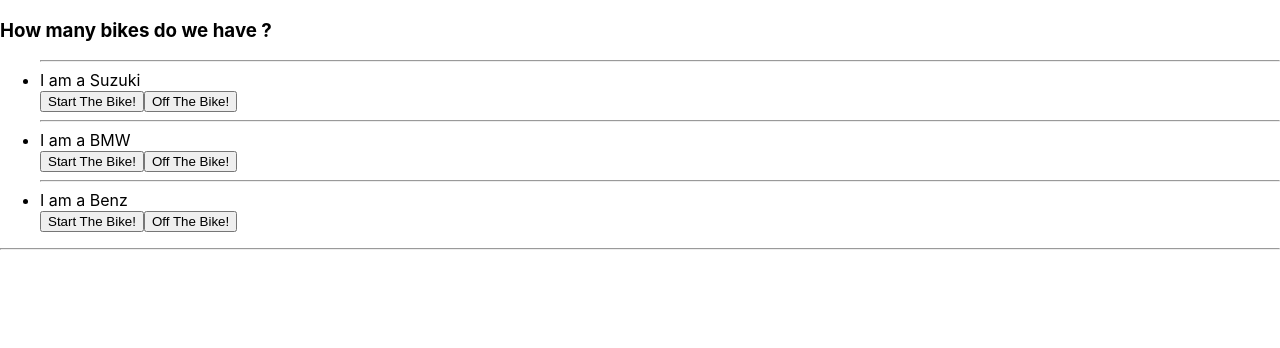
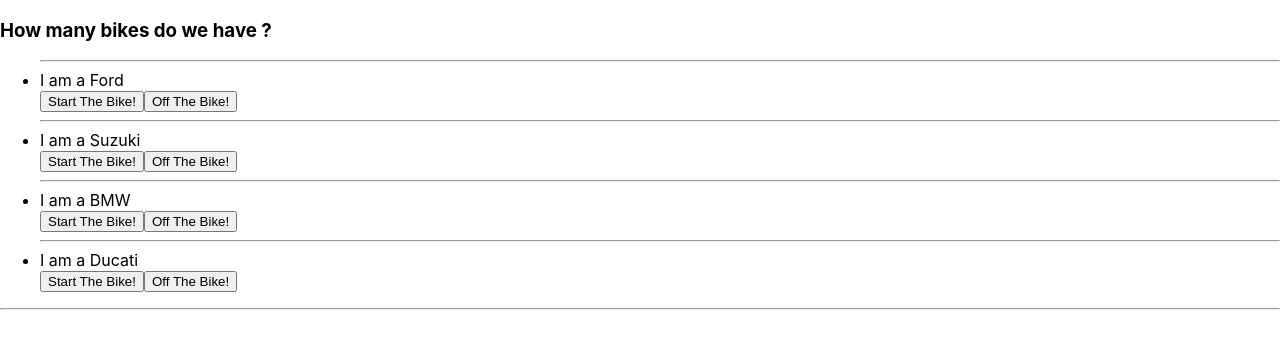
Before and after one commit to thisisazeez/lcsmtReact, a React (Create React App) app: page / in a window 1280 px wide. Shown: the top 348 px of the page. Built offline with nearby package versions, Linux system fonts and the light colour scheme.

Commit message:
modified app.js

```diff
--- a/src/App.js
+++ b/src/App.js
@@ -27,22 +27,24 @@
 
 
 function App() {
-  const bikes = ['Suzuki', 'BMW', 'Benz'] // list = bikes data = stored in the list `bikes`
-  // const bikes = [
-  //   {id:1, brand:'Ford'},
-  //   {id:2, brand:'Suzuki'},
-  //   {id:3, brand:'BMW'}
-  // ]
+  // const bikes = ['Suzuki', 'BMW', 'Benz'] // list = bikes data = stored in the list `bikes`
+  const bikes = [
+    {id:1, brand:'Ford'},
+    {id:2, brand:'Suzuki'},
+    {id:3, brand:'BMW'},
+    {id:4, brand:'Ducati'}
+  ]
+  console.log(bikes)
 return(
     <div className="App">
 
       <h3>How many bikes do we have ?</h3>
+      {/* <ul>
+        {bikes.map((bikes) => <Bike brand={bikes}/>)} rendering the list to our bike component
+      </ul> */}
       <ul>
-        {bikes.map((bikes) => <Bike brand={bikes}/>)} {/* rendering the list to our bike component */}
+        {bikes.map((bikes) => <Bike key={bikes.id} brand={bikes.brand}/>)}
       </ul>
-      {/* <ul>
-        {bikes.map((bikes) => <Bike key={bikes.id} brand={bikes.brand}/>)}
-      </ul> */}
       <hr/>
       {/* <Either isGood={true}/> */}
     </div>
```
